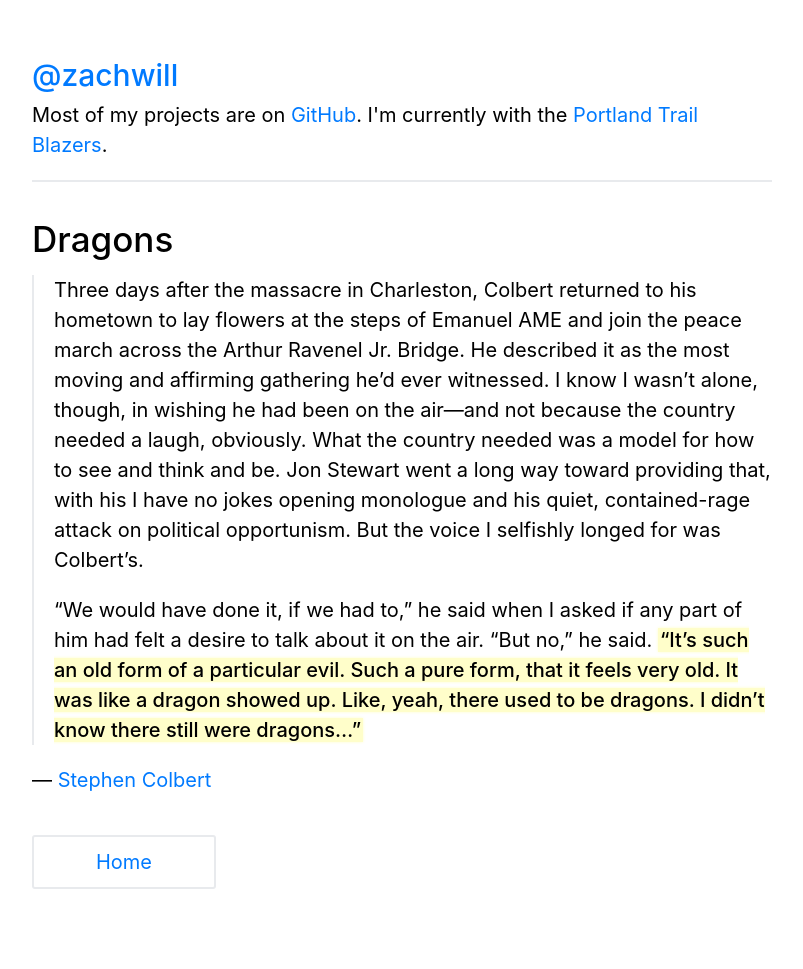
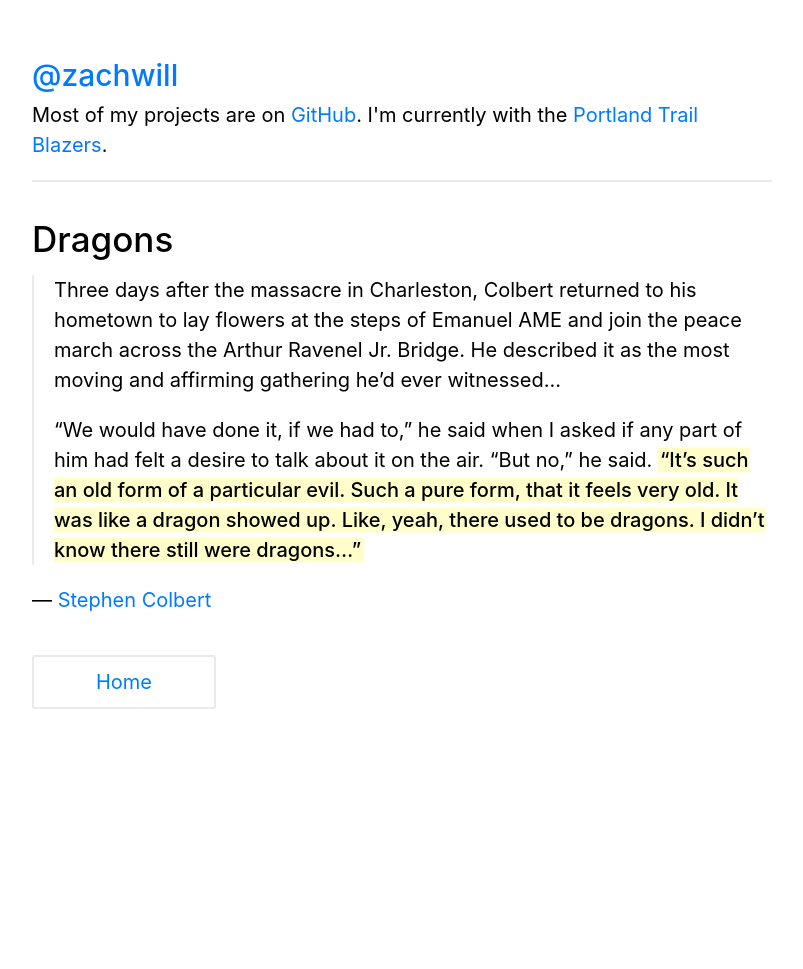
Before and after one commit to zachwill/blog, a Jekyll site: the page built from _posts/2015-11-11-dragons.md, in a window 1280 px wide. Shown: the whole page, without its empty margins (238-1041 px from the left). Built offline with Jekyll 4.4.1, drawn with Linux system fonts in a browser that asks for light colours; after the commit the page ends 900 px from its top, so only the background shows below that.

Commit message:
Formatting changes

```diff
--- a/_posts/2015-11-11-dragons.md
+++ b/_posts/2015-11-11-dragons.md
@@ -7,17 +7,12 @@
 > Three days after the massacre in Charleston, Colbert returned to his hometown
 > to lay flowers at the steps of Emanuel AME and join the peace march across the
 > Arthur Ravenel Jr. Bridge. He described it as the most moving and affirming
-> gathering he'd ever witnessed. I know I wasn't alone, though, in wishing he
-> had been on the air—and not because the country needed a laugh, obviously.
-> What the country needed was a model for how to see and think and be. Jon
-> Stewart went a long way toward providing that, with his I have no jokes
-> opening monologue and his quiet, contained-rage attack on political
-> opportunism. But the voice I selfishly longed for was Colbert's.
+> gathering he'd ever witnessed...
 >
 > “We would have done it, if we had to,” he said when I asked if any part of him
 > had felt a desire to talk about it on the air. “But no,” he said. **“It's such
 > an old form of a particular evil. Such a pure form, that it feels very old. It
 > was like a dragon showed up. Like, yeah, there used to be dragons. I didn't
-> know there still were dragons…”**
+> know there still were dragons...”**
 
 &mdash; [Stephen Colbert](http://www.gq.com/story/stephen-colbert-gq-cover-story)
```
